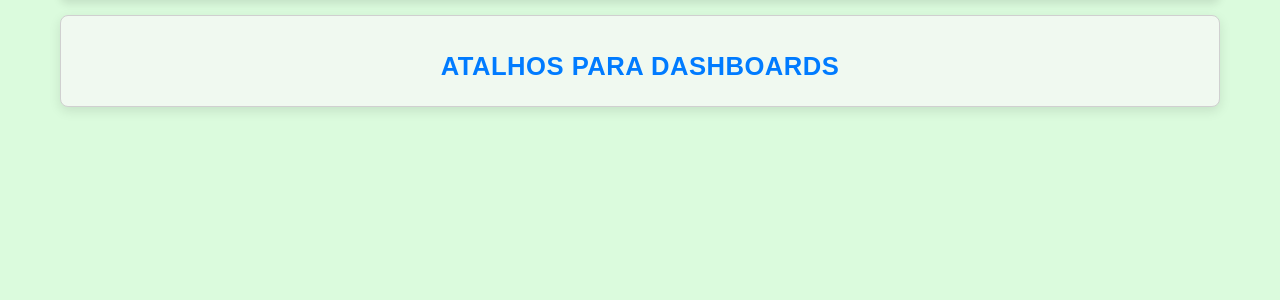
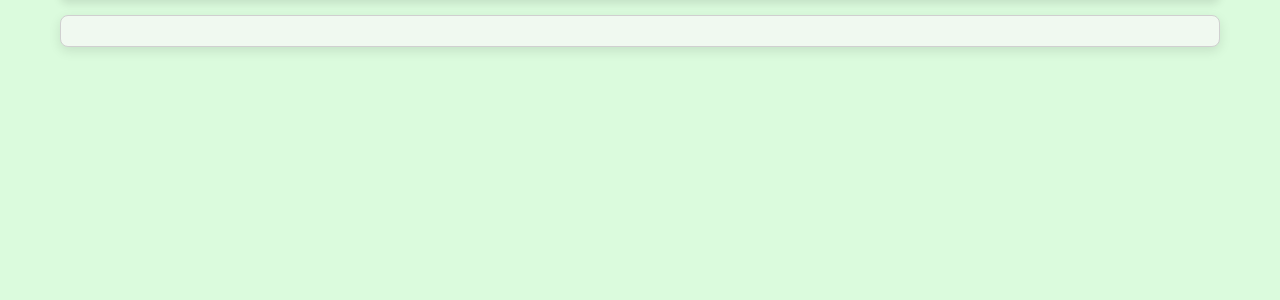
Before and after one commit to Lucshb/Garbuio_Access, a Flask app: template templates/dashboard.html in a window 1280 px wide. Shown: the part 76-376 px from the top of the page. Run offline with Flask 3, Linux system fonts and the light colour scheme; the template is opened without the code that fills it, so the values that code supplies are empty.

Commit message:
Update dashboard.html

```diff
--- a/templates/dashboard.html
+++ b/templates/dashboard.html
@@ -21,7 +21,6 @@
         </header>
 
         <div class="shortcuts">
-            <h2>Atalhos para Dashboards</h2>
             <div class="shortcut-buttons">
                 {% for dashboard in user_dashboards %}
                     <a href="#section{{ loop.index0 }}" class="shortcut-button">
```
